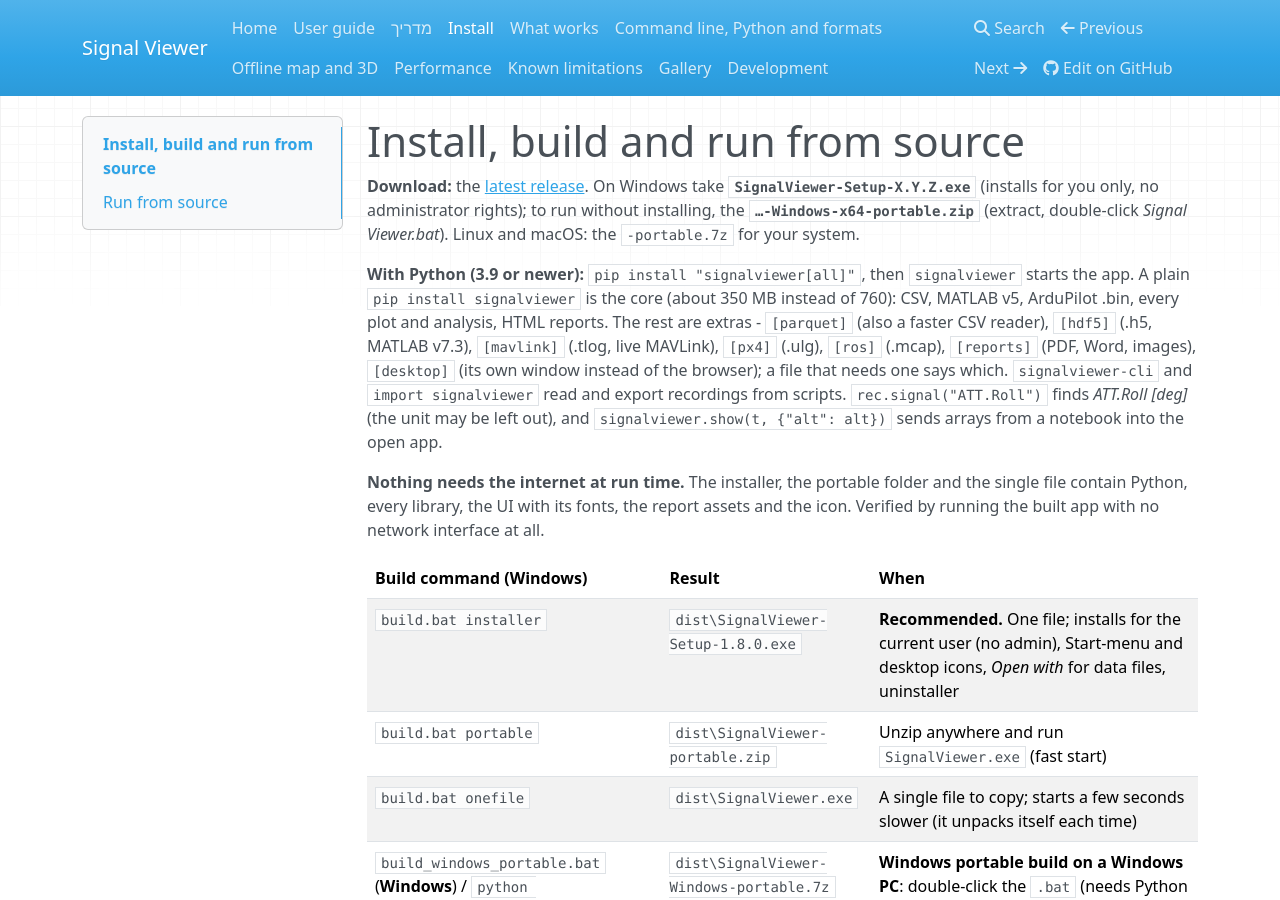
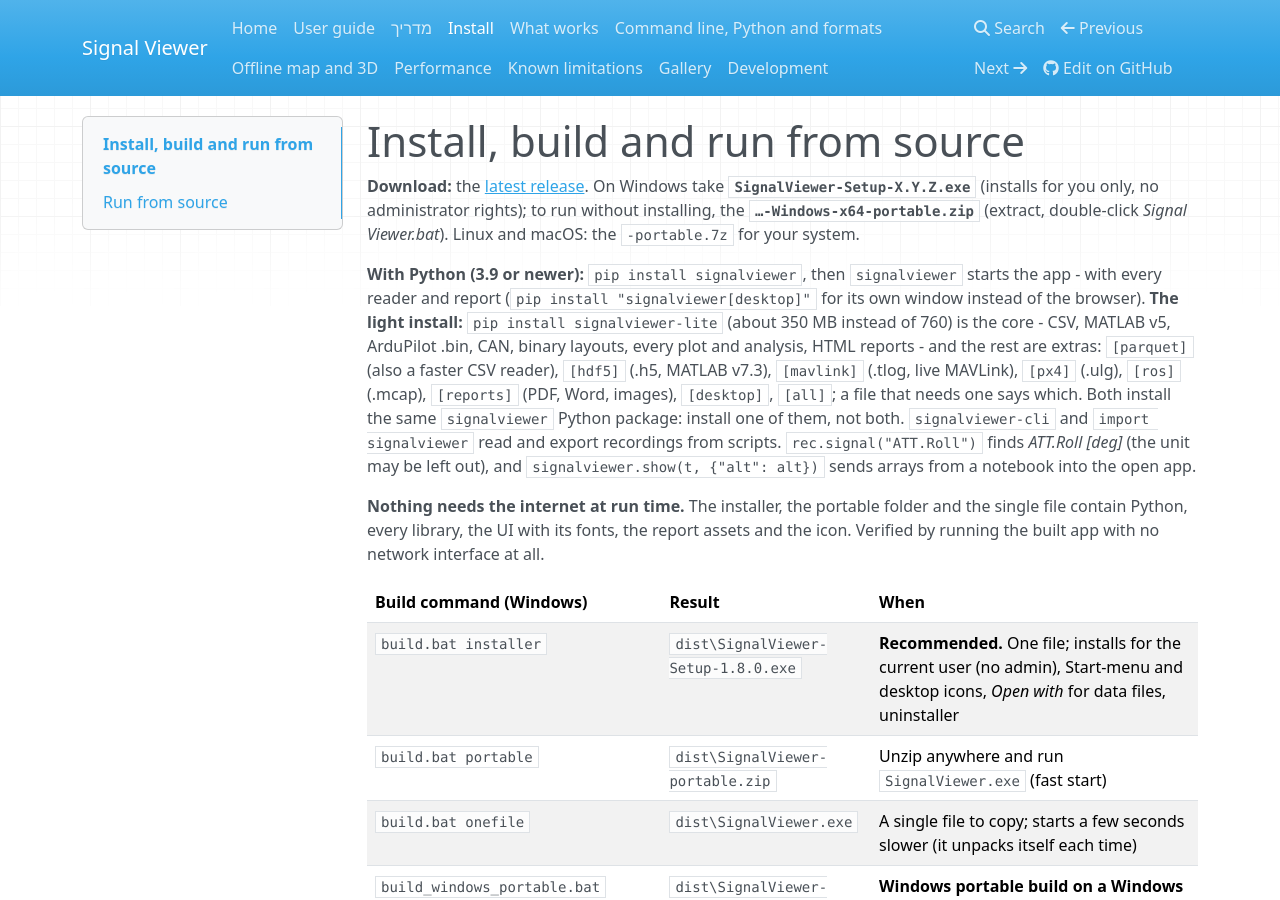
Before and after one commit to DavidAlpert11/SignalViewer, an MkDocs documentation site: the page built from docs/install.md, in a window 1280 px wide and 900 px high. Built offline with MkDocs 1.6.1, drawn with Linux system fonts in a browser that asks for light colours; nearby versions of some CDN libraries.

Commit message:
T62 (Q75): pip install signalviewer = everything again; signalviewer-lite = the core with extras

```diff
--- a/docs/install.md
+++ b/docs/install.md
@@ -5,12 +5,14 @@ On Windows take **`SignalViewer-Setup-X.Y.Z.exe`** (installs for you only, no ad
 to run without installing, the **`…-Windows-x64-portable.zip`** (extract, double-click *Signal
 Viewer.bat*). Linux and macOS: the `-portable.7z` for your system.
 
-**With Python (3.9 or newer):** `pip install "signalviewer[all]"`, then `signalviewer` starts the app.
-A plain `pip install signalviewer` is the core (about 350 MB instead of 760): CSV, MATLAB v5, ArduPilot
-.bin, every plot and analysis, HTML reports. The rest are extras - `[parquet]` (also a faster CSV
-reader), `[hdf5]` (.h5, MATLAB v7.3), `[mavlink]` (.tlog, live MAVLink), `[px4]` (.ulg), `[ros]`
-(.mcap), `[reports]` (PDF, Word, images), `[desktop]` (its own window instead of the browser); a
-file that needs one says which.
+**With Python (3.9 or newer):** `pip install signalviewer`, then `signalviewer` starts the app -
+with every reader and report (`pip install "signalviewer[desktop]"` for its own window instead of the
+browser). **The light install:** `pip install signalviewer-lite` (about 350 MB instead of 760) is the
+core - CSV, MATLAB v5, ArduPilot .bin, CAN, binary layouts, every plot and analysis, HTML reports -
+and the rest are extras: `[parquet]` (also a faster CSV reader), `[hdf5]` (.h5, MATLAB v7.3),
+`[mavlink]` (.tlog, live MAVLink), `[px4]` (.ulg), `[ros]` (.mcap), `[reports]` (PDF, Word, images),
+`[desktop]`, `[all]`; a file that needs one says which. Both install the same `signalviewer` Python
+package: install one of them, not both.
 `signalviewer-cli` and `import signalviewer` read and export recordings from scripts. `rec.signal("ATT.Roll")`
 finds *ATT.Roll [deg]* (the unit may be left out), and `signalviewer.show(t, {"alt": alt})` sends
 arrays from a notebook into the open app.
```
Also changed, not shown: CHANGELOG.md (+1 -1 lines), README.md (+1 -1 lines), docs/command-line.md (+6 -5 lines), docs/dev/TASKS.md (+20 -1 lines), docs/limitations.md (+1 -1 lines), 3 other files.
